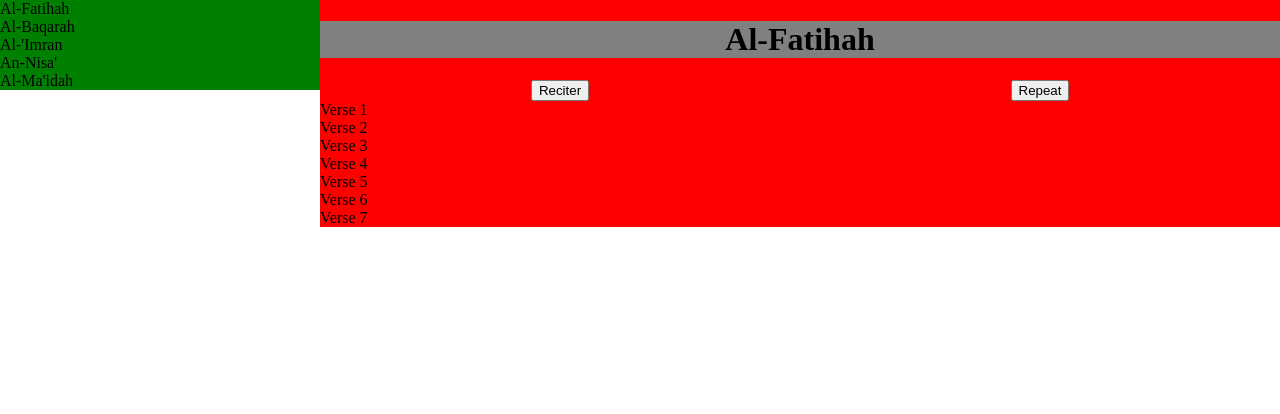
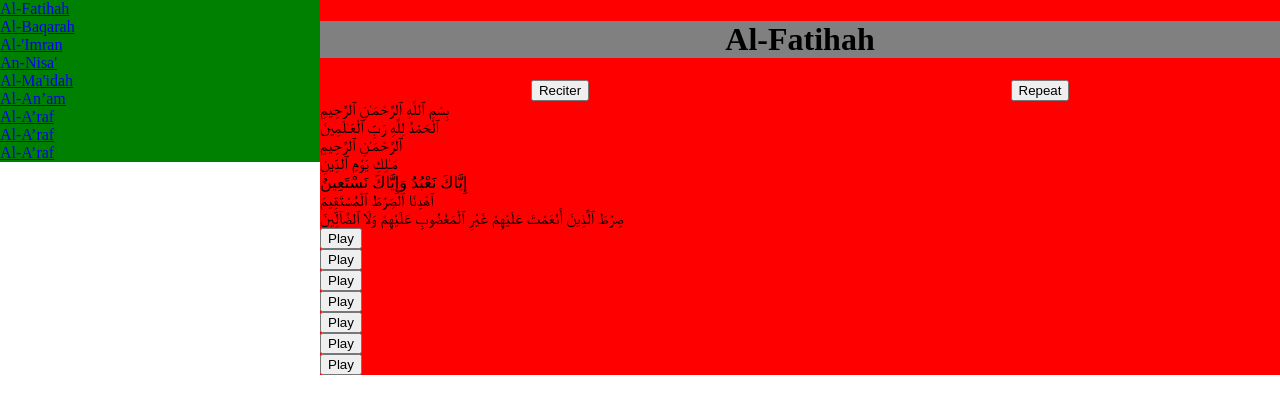
Before and after one commit to 404-still-coding/hap, a plain HTML site: page index.html in a window 1280 px wide. Drawn offline with Linux system fonts and the light colour scheme.

Commit message:
Add files via upload

```diff
--- a/index.html
+++ b/index.html
@@ -11,11 +11,54 @@
 
 
     <aside>
-        <p>Al-Fatihah</p>
-        <p>Al-Baqarah</p>
-        <p>Al-'Imran</p>
-        <p>An-Nisa'</p>
-        <p>Al-Ma'idah</p>
+
+
+
+        <div class="first">
+            <a href="#">
+                <p>Al-Fatihah</p>
+            </a>
+        </div>
+        <div class="second">
+            <a href="#">
+                <p>Al-Baqarah</p>
+            </a>
+        </div>
+        <div class="third">
+            <a href="#">
+                <p>Al-'Imran</p>
+            </a>
+        </div>
+        <div class="fourth">
+            <a href="#">
+                <p>An-Nisa'</p>
+            </a>
+        </div>
+        <div class="fifth">
+            <a href="#">
+                <p>Al-Ma'idah</p>
+            </a>
+        </div>
+        <div class="sixth">
+            <a href="#">
+                <p>Al-An’am</p>
+            </a>
+        </div>
+        <div class="seventh">
+            <a href="#">
+                <p>Al-A’raf</p>
+            </a>
+        </div>
+        <div class="eighth">
+            <a href="#">
+                <p>Al-A’raf</p>
+            </a>
+        </div>
+        <div class="ninth">
+            <a href="#">
+                <p>Al-A’raf</p>
+            </a>
+        </div>
     </aside>
     <div class="container">
         <div class="header">
@@ -33,15 +76,68 @@
                 </div>
             </nav>
         </div>
-        <div>
-            <p>Verse 1</p>
-            <p>Verse 2</p>
-            <p>Verse 3</p>
-            <p>Verse 4</p>
-            <p>Verse 5</p>
-            <p>Verse 6</p>
-            <p>Verse 7</p>
+        <div class="verse">
+            <div class="ver1">
+                <p>بِسْمِ ٱللَّهِ ٱلرَّحْمَـٰنِ ٱلرَّحِيمِ
+                </p>
+            </div>
+            <div class="ver2">
+                <p>
+                    ٱلْحَمْدُ لِلَّهِ رَبِّ ٱلْعَـٰلَمِينَ
+                </p>
+            </div>
+            <div class="ver3">
+                <p>
+                    ٱلرَّحْمَـٰنِ ٱلرَّحِيمِ
+                </p>
+            </div>
+            <div class="ver4">
+                <p>
+                    مَـٰلِكِ يَوْمِ ٱلدِّينِ
+                </p>
+            </div>
+            <div class="ver5">
+                <p>
+                    إِيَّاكَ نَعْبُدُ وَإِيَّاكَ نَسْتَعِينُ
+                </p>
+            </div>
+            <div class="ver6">
+                <p>
+                    ٱهْدِنَا ٱلصِّرَٰطَ ٱلْمُسْتَقِيمَ
+                </p>
+            </div>
+            <div class="ver7">
+                <p>
+                    صِرَٰطَ ٱلَّذِينَ أَنْعَمْتَ عَلَيْهِمْ غَيْرِ ٱلْمَغْضُوبِ عَلَيْهِمْ وَلَا ٱلضَّآلِّينَ
+                </p>
+            </div>
         </div>
+        <div class="pbutton">
+            <div class="b1">
+                <button>Play</button>
+            </div>
+            <div class="b2">
+                <button>Play</button>
+            </div>
+            <div class="b3">
+                <button>Play</button>
+            </div>
+            <div class="b4">
+                <button>Play</button>
+            </div>
+            <div class="b5">
+                <button>Play</button>
+            </div>
+            <div class="b6">
+                <button>Play</button>
+            </div>
+            <div class="b7">
+                <button>Play</button>
+            </div>
+
+
+        </div>
+
     </div>
 
 
```
